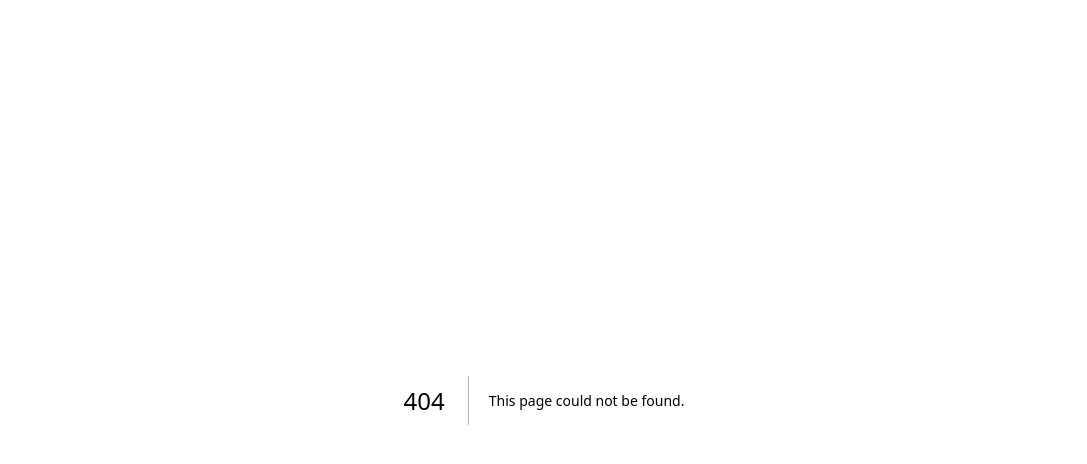
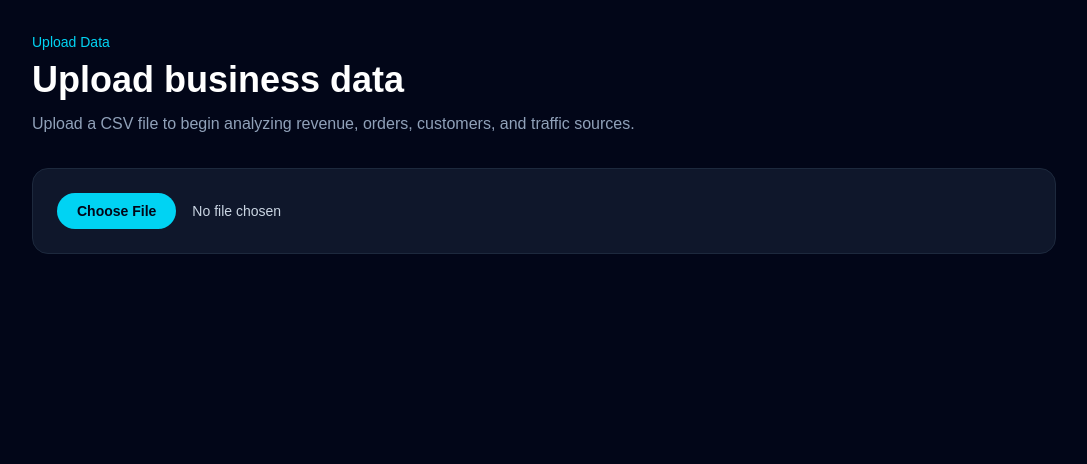
Before and after one commit to Jalucas1/insightiq, a Next.js app: page /upload in a window 1280 px wide. Before the commit this address had no page. Shown: the top 464 px of the page, without its empty margins (96-1183 px from the left). Built offline with nearby package versions, Linux system fonts and the light colour scheme.

Commit message:
Add CSV upload page

```diff
--- a/package.json
+++ b/package.json
@@ -10,6 +10,7 @@
   },
   "dependencies": {
     "next": "16.2.4",
+    "papaparse": "^5.5.3",
     "react": "19.2.4",
     "react-dom": "19.2.4",
     "recharts": "^3.8.1"
@@ -17,6 +18,7 @@
   "devDependencies": {
     "@tailwindcss/postcss": "^4",
     "@types/node": "^20",
+    "@types/papaparse": "^5.5.2",
     "@types/react": "^19",
     "@types/react-dom": "^19",
     "babel-plugin-react-compiler": "1.0.0",
--- /dev/null
+++ b/src/app/upload/page.tsx
@@ -0,0 +1,87 @@
+"use client";
+
+import { useState } from "react";
+import Papa from "papaparse";
+
+type BusinessRow = {
+  date: string;
+  revenue: number;
+  orders: number;
+  customers: number;
+  source: string;
+};
+
+export default function UploadPage() {
+  const [data, setData] = useState<BusinessRow[]>([]);
+
+  function handleFileUpload(event: React.ChangeEvent<HTMLInputElement>) {
+    const file = event.target.files?.[0];
+
+    if (!file) return;
+
+    Papa.parse<BusinessRow>(file, {
+      header: true,
+      skipEmptyLines: true,
+      dynamicTyping: true,
+      complete: (results) => {
+        setData(results.data);
+      },
+    });
+  }
+
+  return (
+    <main className="min-h-screen bg-slate-950 p-8 text-white">
+      <div className="mx-auto max-w-5xl">
+        <p className="text-sm text-cyan-400">Upload Data</p>
+        <h1 className="mt-2 text-4xl font-bold">Upload business data</h1>
+        <p className="mt-3 text-slate-400">
+          Upload a CSV file to begin analyzing revenue, orders, customers, and traffic sources.
+        </p>
+
+        <div className="mt-8 rounded-2xl border border-slate-800 bg-slate-900 p-6">
+          <input
+            type="file"
+            accept=".csv"
+            onChange={handleFileUpload}
+            className="block w-full text-sm text-slate-300 file:mr-4 file:rounded-full file:border-0 file:bg-cyan-400 file:px-5 file:py-2 file:font-semibold file:text-slate-950 hover:file:bg-cyan-300"
+          />
+        </div>
+
+        {data.length > 0 && (
+          <div className="mt-8 rounded-2xl border border-slate-800 bg-slate-900 p-6">
+            <h2 className="text-2xl font-semibold">Preview</h2>
+            <p className="mt-2 text-slate-400">
+              Showing {data.length} uploaded rows.
+            </p>
+
+            <div className="mt-6 overflow-x-auto">
+              <table className="w-full text-left text-sm">
+                <thead className="text-slate-400">
+                  <tr>
+                    <th className="p-3">Date</th>
+                    <th className="p-3">Revenue</th>
+                    <th className="p-3">Orders</th>
+                    <th className="p-3">Customers</th>
+                    <th className="p-3">Source</th>
+                  </tr>
+                </thead>
+
+                <tbody>
+                  {data.slice(0, 10).map((row, index) => (
+                    <tr key={index} className="border-t border-slate-800">
+                      <td className="p-3">{row.date}</td>
+                      <td className="p-3">${row.revenue}</td>
+                      <td className="p-3">{row.orders}</td>
+                      <td className="p-3">{row.customers}</td>
+                      <td className="p-3">{row.source}</td>
+                    </tr>
+                  ))}
+                </tbody>
+              </table>
+            </div>
+          </div>
+        )}
+      </div>
+    </main>
+  );
+}
```
Also changed, not shown: 1 other file (tests, documents, lock files or other folders).
